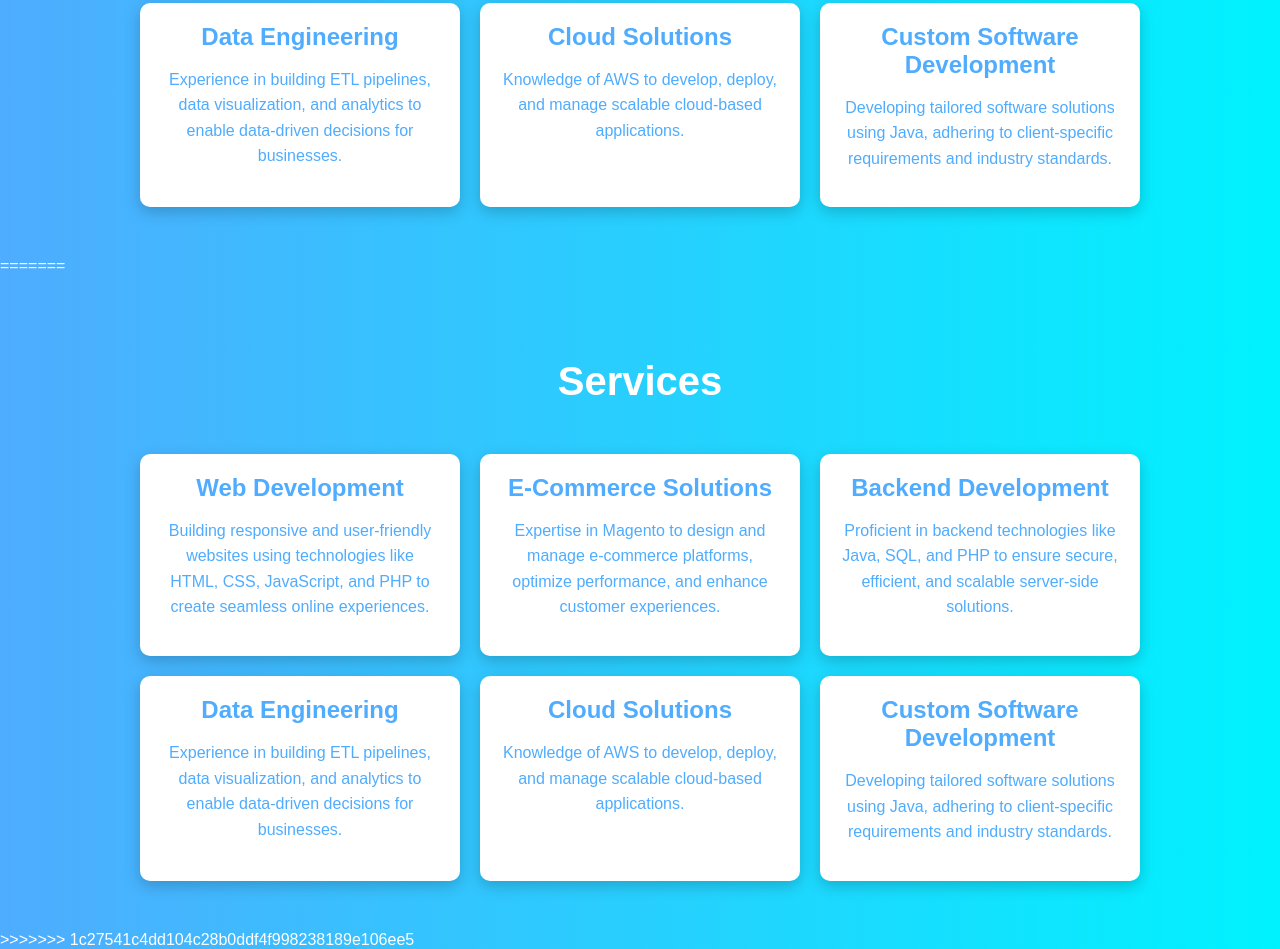
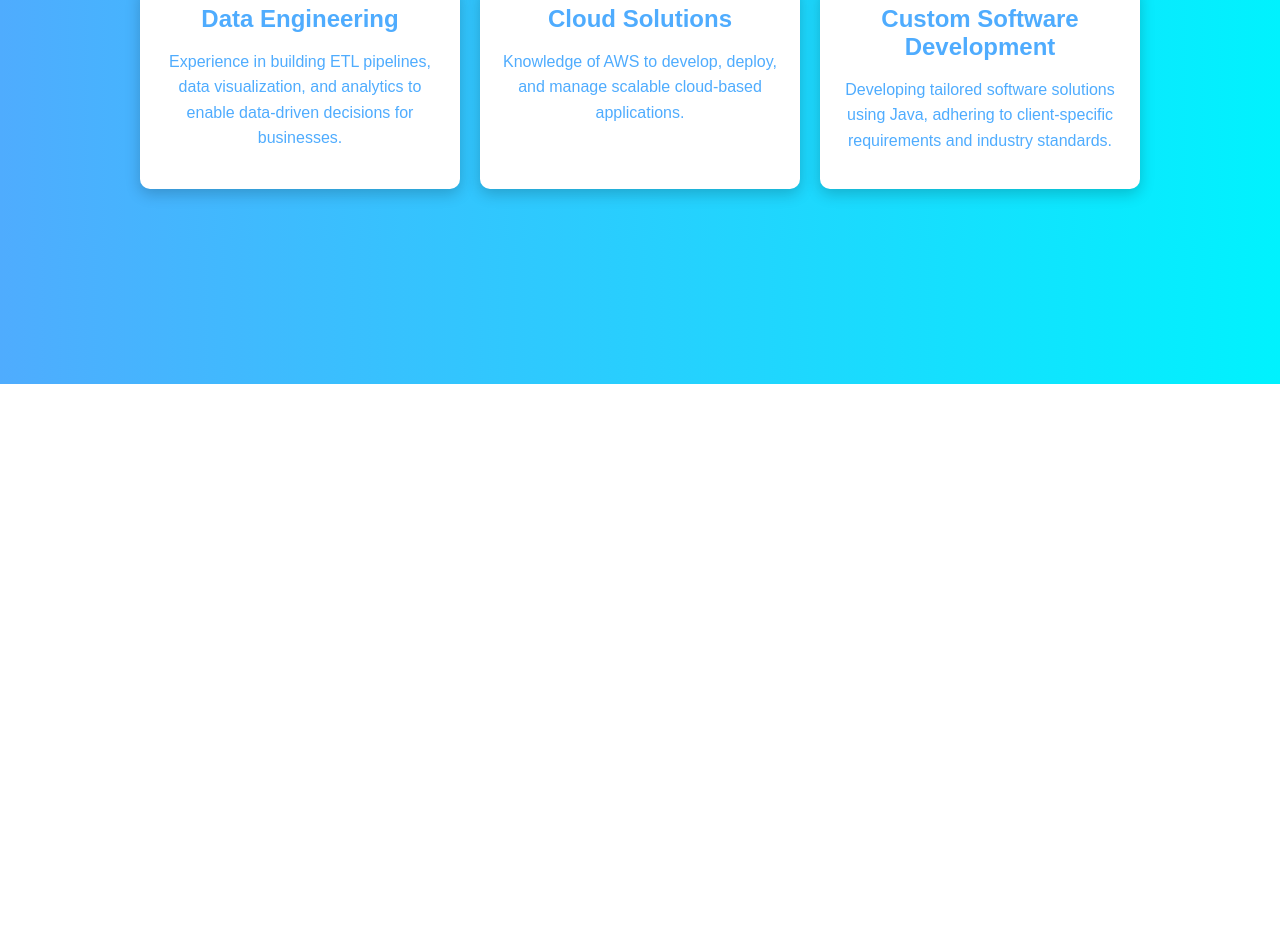
Before and after one commit to AdarshPatelCSIT/Portfolio, a plain HTML site: page services.html in a window 1280 px wide. Shown: the part 416-1365 px from the top of the page. After the commit the page ends 800 px from the top, so only its background shows below. Drawn offline with Linux system fonts and the light colour scheme.

Commit message:
Update services.html

```diff
--- a/services.html
+++ b/services.html
@@ -1,4 +1,4 @@
-<<<<<<< HEAD
+
 <!DOCTYPE html>
 <html lang="en">
 <head>
@@ -139,145 +139,3 @@
     </section>
 </body>
 </html>
-=======
-<!DOCTYPE html>
-<html lang="en">
-<head>
-    <meta charset="UTF-8">
-    <meta name="viewport" content="width=device-width, initial-scale=1.0">
-    <title>Services</title>
-    <style>
-        body {
-            margin: 0;
-            font-family: 'Arial', sans-serif;
-            background: linear-gradient(to right, #4facfe, #00f2fe);
-            color: #fff;
-            overflow-x: hidden;
-        }
-
-        .section {
-            display: flex;
-            flex-direction: column;
-            align-items: center;
-            text-align: center;
-            padding: 50px 20px;
-        }
-
-        .section h1 {
-            font-size: 2.5rem;
-            margin-bottom: 20px;
-            animation: fadeInDown 1s ease;
-        }
-
-        .service-grid {
-            display: grid;
-            grid-template-columns: repeat(auto-fit, minmax(300px, 1fr));
-            gap: 20px;
-            margin-top: 30px;
-            max-width: 1000px;
-        }
-
-        .service-item {
-            background: #fff;
-            color: #4facfe;
-            padding: 20px;
-            border-radius: 10px;
-            box-shadow: 0 5px 15px rgba(0, 0, 0, 0.2);
-            animation: fadeInUp 1s ease;
-            transition: transform 0.3s, box-shadow 0.3s;
-        }
-
-        .service-item:hover {
-            transform: translateY(-5px);
-            box-shadow: 0 10px 20px rgba(0, 0, 0, 0.3);
-        }
-
-        .service-item h3 {
-            margin: 0;
-            font-size: 1.5rem;
-            margin-bottom: 10px;
-        }
-
-        .service-item p {
-            font-size: 1rem;
-            line-height: 1.6;
-        }
-
-        @keyframes fadeInDown {
-            0% {
-                opacity: 0;
-                transform: translateY(-50px);
-            }
-            100% {
-                opacity: 1;
-                transform: translateY(0);
-            }
-        }
-
-        @keyframes fadeInUp {
-            0% {
-                opacity: 0;
-                transform: translateY(50px);
-            }
-            100% {
-                opacity: 1;
-                transform: translateY(0);
-            }
-        }
-
-        @media (max-width: 768px) {
-            .section h1 {
-                font-size: 2rem;
-            }
-
-            .service-item p {
-                font-size: 1rem;
-            }
-        }
-    </style>
-</head>
-<body>
-    <section class="section">
-        <h1>Services</h1>
-        <div class="service-grid">
-            <div class="service-item">
-                <h3>Web Development</h3>
-                <p>
-                    Building responsive and user-friendly websites using technologies like HTML, CSS, JavaScript, and PHP to create seamless online experiences.
-                </p>
-            </div>
-            <div class="service-item">
-                <h3>E-Commerce Solutions</h3>
-                <p>
-                    Expertise in Magento to design and manage e-commerce platforms, optimize performance, and enhance customer experiences.
-                </p>
-            </div>
-            <div class="service-item">
-                <h3>Backend Development</h3>
-                <p>
-                    Proficient in backend technologies like Java, SQL, and PHP to ensure secure, efficient, and scalable server-side solutions.
-                </p>
-            </div>
-            <div class="service-item">
-                <h3>Data Engineering</h3>
-                <p>
-                    Experience in building ETL pipelines, data visualization, and analytics to enable data-driven decisions for businesses.
-                </p>
-            </div>
-            <div class="service-item">
-                <h3>Cloud Solutions</h3>
-                <p>
-                    Knowledge of AWS to develop, deploy, and manage scalable cloud-based applications.
-                </p>
-            </div>
-            <div class="service-item">
-                <h3>Custom Software Development</h3>
-                <p>
-                    Developing tailored software solutions using Java, adhering to client-specific requirements and industry standards.
-                </p>
-            </div>
-        </div>
-    </section>
-</body>
-</html>
->>>>>>> 1c27541c4dd104c28b0ddf4f998238189e106ee5
```
